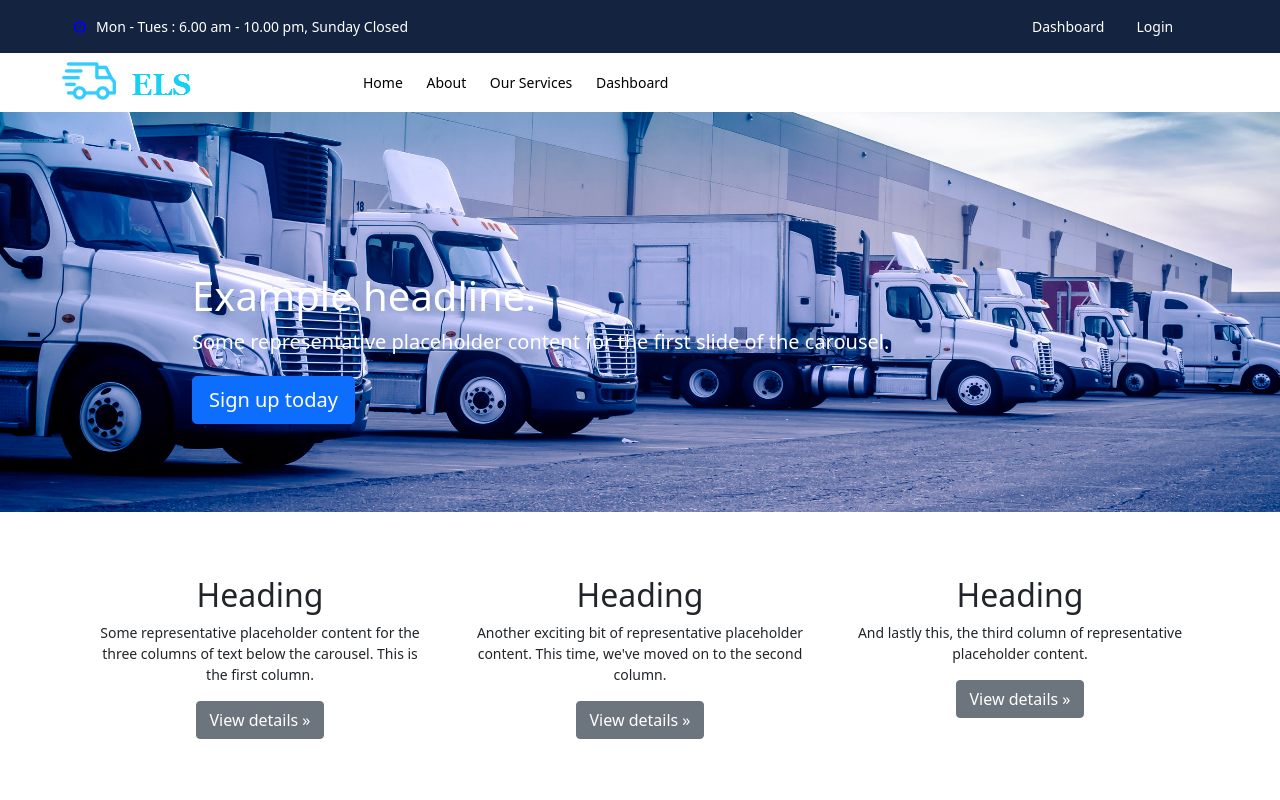
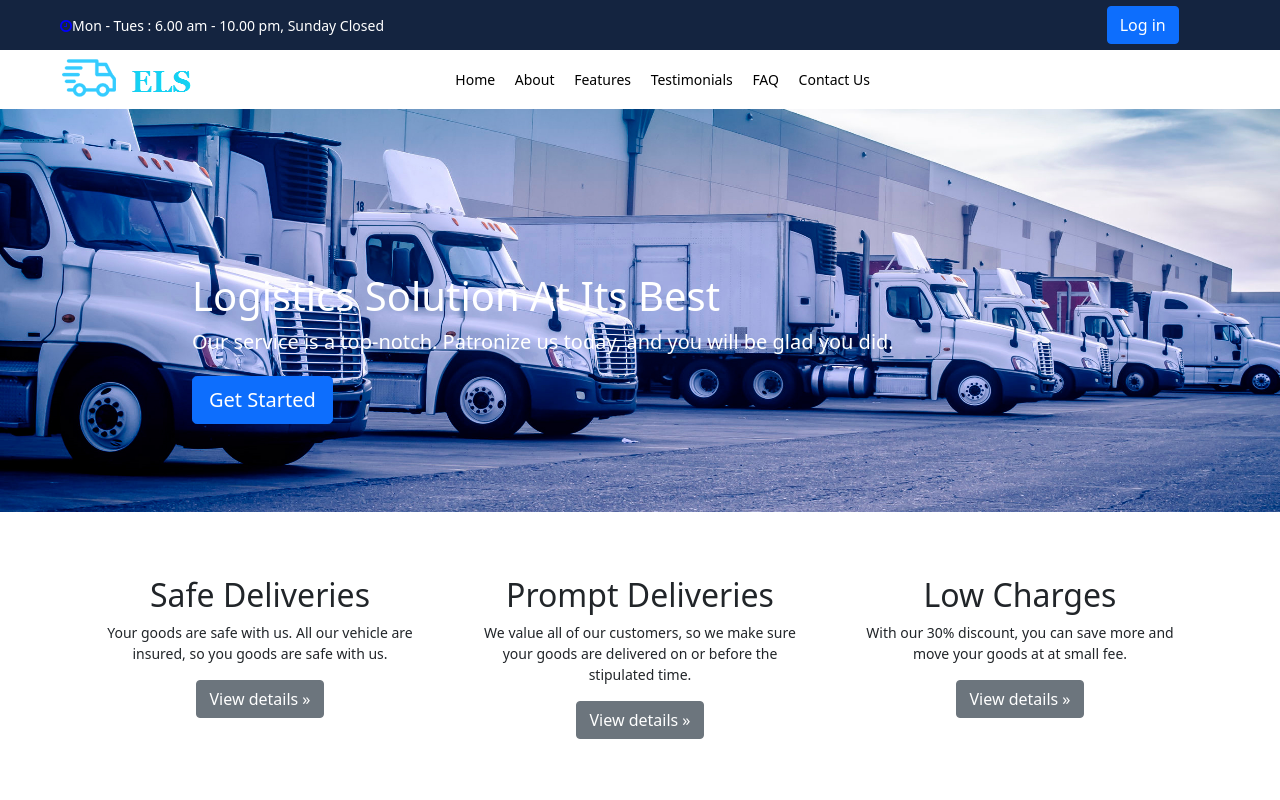
Before and after one commit to maxwellarcher1/exqship, a Vue app: page / in a window 1280 px wide. Shown: the top 800 px of the page. Built offline with nearby package versions, Linux system fonts and the light colour scheme.

Commit message:
logout added

```diff
--- a/src/components/Dashboard/priority.vue
+++ b/src/components/Dashboard/priority.vue
@@ -1,5 +1,9 @@
 <template>
-<div class="test" style="position: relative;">
+<div class="test" style="position: relative;" @click="closeAlert">
+    <div v-if="errorMessage" class="alert alert-danger alert-dismissible fade show text-center custom-alert" role="alert">
+            <span>{{errorMessage}}! Please double check and try again</span>
+            <!-- <button class="btn-close me-5" data-bs-dismiss="alert" aria-label="Close" @click="closeBtn"></button> -->
+  </div>
    <form action="" @submit.prevent="onSubmit">
         <div class="row mb-5">
             <!-- Sender section starts -->
@@ -249,7 +253,8 @@
                                 <input class="form-check-input" type="radio" name="exampleRadios"  value ="letter" v-model="size" @click="saveLabelLetterSize" id="flexSwitchCheck" :checked = !checkSize() >
                                 <label class="form-check-label" for="flexSwitchCheckDefault">8x11.5</label>
                             </div>
-                            <div>{{ size }}</div>
+
+
                             <!-- <div class="form-check form-switch col-6">
                                 <input class="form-check-input" type="radio" name="exampleRadios" value="a4" v-model="size" id="flexSwitchCheckDisabled">
                                 <label class="form-check-label" for="flexSwitchCheckDisabled">9x11</label>
@@ -258,6 +263,15 @@
                                 <input class="form-check-input" type="radio" name="exampleRadios" value="a3" v-model="size" draggable="" id="flexSwitchCheckCheckedDisabled">
                                 <label class="form-check-label" for="flexSwitchCheckCheckedDisabled">11X14</label>
                             </div> -->
+                        </div>
+                        <div class="row mt-3">
+                            <div>Date</div>
+                            <hr>
+                            <div class="col-12" style="text-align: end">
+                                <button class="btn btn-primary me-1" style="color : white"> - </button>
+                                <span>03/02</span>
+                                <button class="btn btn-primary ms-1" style="color : white"> + </button>
+                            </div>
                         </div>
                     </div>
                 </div>
@@ -393,6 +407,7 @@ export default {
             usedNumberMessage: '',
             loadImage : false,
             size : localStorage.getItem('letter-size') || 'a6',
+            errorMessage : ''
 
         }
     },
@@ -413,6 +428,9 @@ export default {
 
     },
     methods: {
+        closeAlert(){
+            this.errorMessage = ''
+        },
         forceRerender() {
             this.$parent.forceRerender();
         },
@@ -609,7 +627,7 @@ export default {
         //    this.senderZipCode = senderZipCode
         },
         sortReceiver(){
-           let receiverInfoReceived = this.receiverInfo.data.trim().replace(/[,.]/g, '')
+           let receiverInfoReceived = this.receiverInfo.data.trim().replace(/[,.|#]/g, '')
            let sortReceiverData = receiverInfoReceived.split('\n')
 
            this.receiverInfo.fullName = sortReceiverData[0]
@@ -643,12 +661,15 @@ export default {
                     explicitArray: false
                 };
                 parseString(xmlResponse, options, function (err, xmlResponseToJson) {
-                    console.log(xmlResponseToJson)
+                    // console.log(xmlResponseToJson)
+                    // console.log(xmlResponseToJson.Error.Number)
+                    // console.log(xmlResponseToJson.AddressValidateResponse.Address.Error.Description)
+
 
                     let data = xmlResponseToJson.AddressValidateResponse.Address
 
                     if (data.Error){
-                        alert("Incorrect address!!!\nPlease check address and try again")
+                        self.errorMessage = data.Error.Description
                     }else {
                         self.receiverInfo.recAdd = data.Address2
                         self.receiverInfo.city = data.City
@@ -747,6 +768,15 @@ export default {
     color: #000;
 }
 
+.custom-alert {
+    position: fixed;
+    top: 9%;
+    left: 0%;
+    right: 0%;
+    width: 100%;
+    z-index: 1;
+}
+
 .btn-save, .btn-delete {
     width: 100px;
     border-radius: 5px;
--- a/src/components/Dashboard/user.vue
+++ b/src/components/Dashboard/user.vue
@@ -162,7 +162,6 @@
                     </div>
                 </div>
                 </div>
-
                  <!-- Modal -->
                 <!-- change password section -->
                 <div class="modal fade" id="exampleModal2" tabindex="-1" aria-labelledby="exampleModalLabel2" aria-hidden="true">
--- a/src/router/index.js
+++ b/src/router/index.js
@@ -27,6 +27,7 @@ import prioritySigList from "../components/NumberListContainer/prioritySigList"
 // import  priorityWithSigList from "../components/Dashboard/priorityWithSigList"
 // import  expressTrackingList from "../components/Dashboard/expressTrackingList"
 // import  expressWithSigList from "../components/Dashboard/expressWithSigList"
+import store from '../store/store'
 
 const routes = [
   // {
@@ -69,11 +70,18 @@ const routes = [
   //   component: billing
   // },
   {
-    path: "/dashboard", name: "Dashboard", component: Dashboard, children: [
-      {path: '', name: "trackingCount", component: trackingCount},
-      {path: '/user', component: userData},
+    path: "/dashboard", name: "dashboard", component: Dashboard,
+        beforeEnter: (to, from, next) => {
+          if (store.state.authentication.token) {
+            next()
+          } else {
+            next('/login')
+          }
+        },children: [
+      {path: '',  component: trackingCount},
+      {path: '/user',  component: userData},
       // {path: '/user', component: user},
-      {path: "/billing", name: "billing", component: billing},
+      {path: "/billing",  component: billing},
       { path: "/upload", name: "uploadTracking", component: uploadNumber},
       {
         path: "/gen", name: "generateLabel",  components: { default:  generateLabel}, children: [
@@ -96,6 +104,8 @@ const routes = [
             {path: '/number/express/sig', component: expressSigList}
         ]
       },
+      {path: '/redirect-me', redirect: { name: 'Home'}},
+      {path: '*', redirect: '/'}
 
     ]
   },
--- a/src/store/modules/authentication/mutations.js
+++ b/src/store/modules/authentication/mutations.js
@@ -8,7 +8,7 @@ export const authStopLoading = (state) =>{
 }
 
 export const authSuccess = (state, user) => {
-    state.token = user.token
+    state.token = user
 }
 
 export const authSignUpSuccess = (state, sucessfullSignUp) =>{
--- a/src/views/Home.vue
+++ b/src/views/Home.vue
@@ -3,21 +3,34 @@
 <header>
   <div class="container-fluid fixed-top">
     <div class="row" style="background: #142440">
-        <div class="navbar navbar-expand-md navbar-dark row" style="margin-left: 50px">
-            <div class="col-md-9">
+        <div class="navbar navbar-expand-md  navbar-dark me-5 ms-5" style="height: 50px">
+            <div class="col-10">
               <span style="color: white;">
-                <i class="fa fa-clock-o" aria-hidden="true" style="color: blue; margin-right: 10px"></i>Mon - Tues : 6.00 am - 10.00 pm, Sunday Closed
+                  <i class="fa fa-clock-o" aria-hidden="true" style="color: blue;"></i>Mon - Tues : 6.00 am - 10.00 pm, Sunday Closed
               </span>
             </div>
-            <div class="col-3" style="color: white">
+            <div class="col-md-2 d-none d-sm-none d-md-block me-2" style="color:">
               <ul class="nav">
-              <router-link to="/login"  tag="li"  class="nav-item" >
-                    <a class="nav-link" href="#" style="color: white">Dashboard</a>
+                <router-link v-if="!isAuthenticated" to="/login"  tag="li"  class="nav-item" >
+                      <button class="btn btn-primary " >
+                        <a class="nav-link header-btn" href="#" style="color: white; ">Log in</a>
+                      </button>
                 </router-link>
-                <router-link to="/login"  tag="li"  class="nav-item" >
-                    <a class="nav-link" href="#" style="color: white">Login</a>
+                <div v-else class="dropdown">
+                  <button class="btn btn-secondary  dropdown-toggle header-btn" style="width: 90px"  type="button" id="dropdownMenuButton1" data-bs-toggle="dropdown" aria-expanded="false">
+                    <span class=" ">
+                      <img :src="require('../assets/bx_bx-user-circle.png')" class="user-circle" alt="user circle"/>
+                    </span>
+                  </button>
+                  <ul class="dropdown-menu" aria-labelledby="dropdownMenuButton1">
+                    <router-link to="/dashboard" class="dropdown-item" tag="li" style="color: black; text-decoration: none">
+                      Dashboard
                     </router-link>
 
+                    <li><a class="dropdown-item" href="#">Profile</a></li>
+                     <li ><a  class="dropdown-item" href="#" @click="logOut" style="text-decoration: none">Sign Out </a></li>
+                  </ul>
+                </div>
               </ul>
           </div>
         </div>
@@ -27,27 +40,36 @@
         <button class="navbar-toggler" type="button" style="color: black; background: #142440; margin-top: 10px" data-bs-toggle="collapse" data-bs-target="#navbarCollapse" aria-controls="navbarCollapse" aria-expanded="false" aria-label="Toggle navigation">
             <span class="navbar-toggler-icon"></span>
         </button>
-        <span class="navbar-toggler" style="margin: 0 auto;"><img :src="require('../assets/logo-2.png')"/></span>
-        <div class="collapse navbar-collapse" id="navbarCollapse" style="margin: 0 50px">
-            <span style="margin-right: 150px">
-              <span> <img :src="require('../assets/logo-2.png')"/></span>
+        <span class="navbar-toggler" style="margin: 0 auto;">
+          <img :src="require('../assets/logo-2.png')"/>
         </span>
-            <span>
-                <span style="color: black; margin: 0 10px">
+
+        <div class="collapse navbar-collapse " id="navbarCollapse" style="margin: 0 50px">
+            <div class="col-4">
+              <span class="d-none d-md-block"> <img :src="require('../assets/logo-2.png')"/></span>
+            </div>
+            <div class="col-8 my-nav"  style="color: black;">
+              <div class="">
+                <span class="p-2 custom-nav-exqship">
                     Home
                 </span>
-                <span style="color: black; margin: 0 10px">
+                <span class="p-2 custom-nav-exqship" style="color: black;">
                     About
                 </span>
-                <span style="color: black; margin: 0 10px">
-                    Our Services
+                <span class="p-2 custom-nav-exqship" style="color: black;">
+                    Features
                 </span>
-                <span style="color: black; margin: 0 10px">
-                  <router-link to="/dashboard" style="color: black">
-                    Dashboard
-                  </router-link>
+                <span class="p-2 custom-nav-exqship" style="color: black;">
+                    Testimonials
                 </span>
+                <span class="p-2 custom-nav-exqship" style="color: black;">
+                     FAQ
                 </span>
+                 <span class="p-2 custom-nav-exqship" style="color: black;">
+                     Contact Us
+                </span>
+            </div>
+        </div>
         </div>
         </div>
     </nav>
@@ -65,9 +87,9 @@
          <img :src="require('../assets/2.jpg')"/>
         <div class="container">
           <div class="carousel-caption text-start">
-            <h1>Example headline.</h1>
-            <p>Some representative placeholder content for the first slide of the carousel.</p>
-            <p><a class="btn btn-lg btn-primary" href="#">Sign up today</a></p>
+            <h1 style="text-transform : capitalize;">Logistics Solution at its best</h1>
+            <p>Our service is a top-notch. Patronize us today, and you will be glad you did.</p>
+            <p><a class="btn btn-lg btn-primary" style="text-transform: capitalize; text-decoration: none " href="#">Get started</a></p>
           </div>
         </div>
       </div>
@@ -112,20 +134,20 @@
     <!-- Three columns of text below the carousel -->
     <div class="row">
       <div class="col-lg-4">
-        <h2>Heading</h2>
-        <p>Some representative placeholder content for the three columns of text below the carousel. This is the first column.</p>
+        <h2>Safe Deliveries</h2>
+        <p>Your goods are safe with us. All our vehicle are insured, so you goods are safe with us.</p>
         <p><a class="btn btn-secondary" href="#">View details &raquo;</a></p>
       </div><!-- /.col-lg-4 -->
       <div class="col-lg-4">
          <!-- <img :src="require('../assets/air.jpg')" /> -->
-        <h2>Heading</h2>
-        <p>Another exciting bit of representative placeholder content. This time, we've moved on to the second column.</p>
+        <h2>Prompt Deliveries</h2>
+        <p>We value all of our customers, so we make sure your goods are delivered on or before the stipulated time.</p>
         <p><a class="btn btn-secondary" href="#">View details &raquo;</a></p>
       </div><!-- /.col-lg-4 -->
       <div class="col-lg-4">
          <!-- <img :src="require('../assets/air.jpg')" /> -->
-        <h2>Heading</h2>
-        <p>And lastly this, the third column of representative placeholder content.</p>
+        <h2>Low Charges</h2>
+        <p>With our 30% discount, you can save more and move your goods at at small fee.</p>
         <p><a class="btn btn-secondary" href="#">View details &raquo;</a></p>
       </div><!-- /.col-lg-4 -->
     </div><!-- /.row -->
@@ -137,8 +159,10 @@
 
     <div class="row featurette">
       <div class="col-md-7">
-        <h2 class="featurette-heading">First featurette heading. <span class="text-muted">It’ll blow your mind.</span></h2>
-        <p class="lead">Some great placeholder content for the first featurette here. Imagine some exciting prose here.</p>
+        <h2 class="featurette-heading">Sweet Experience.</h2>
+        <p class="lead">Doing business with us will give a wonderfull experince. Our workers are friendly and are always ready to provide you with a Solution.
+          Our customer care operates 24 hours every day.
+        </p>
       </div>
       <div class="col-md-5">
          <img :src="require('../assets/doorstep.png')" />
@@ -149,8 +173,8 @@
 
     <div class="row featurette">
       <div class="col-md-7 order-md-2">
-        <h2 class="featurette-heading">Oh yeah, it’s that good. <span class="text-muted">See for yourself.</span></h2>
-        <p class="lead">Another featurette? Of course. More placeholder content here to give you an idea of how this layout would work with some actual real-world content in place.</p>
+        <h2 class="featurette-heading">Tracking System</h2>
+        <p class="lead">You can keep a track on your goods to know its status. Our service is very transparent. </p>
       </div>
       <div class="col-md-5 order-md-1">
          <img :src="require('../assets/doorstep.png')" />
@@ -182,7 +206,30 @@
 </main>
 </div>
 </template>
+<script>
+import { mapGetters } from 'vuex'
+export default {
+  computed : {
+    ...mapGetters([
+            'isAuthenticated',
+
+        ]),
+  },
+  methods: {
+    logOut() {
+      this.$store.dispatch("authLogOut");
+    },
+  },
+}
+</script>
  <style scoped>
+ .header-btn{
+   width: 100%;
+   padding: 0.0001rem;
+ }
+ .user-circle {
+  width: 35px;
+}
  a {
      text-decoration: none;
  }
@@ -269,6 +316,7 @@
     margin-top: 7rem;
   }
 }
+
 .bd-placeholder-img {
   font-size: 1.125rem;
   text-anchor: middle;
@@ -282,4 +330,16 @@
     font-size: 3.5rem;
   }
 }
+
+@media screen and (max-width: 748px) {
+
+    .custom-nav-exqship {
+      display: block;
+    }
+
+    .my-nav {
+      margin-left: -40px;
+    }
+
+}
 </style>
```
Also changed, not shown: src/components/Container/Dashboard/Layout.vue (+9 -4 lines), src/components/Dashboard/generateLabel.vue (+7 -5 lines), src/components/Dashboard/trackingCount.vue (+4 -4 lines), src/store/modules/authentication/actions.js (+5 -3 lines), src/views/Login.vue (+14 -7 lines), src/assets/bx_bx-user-circle.png (added). Lines whose indentation alone changed are shown as unchanged.
